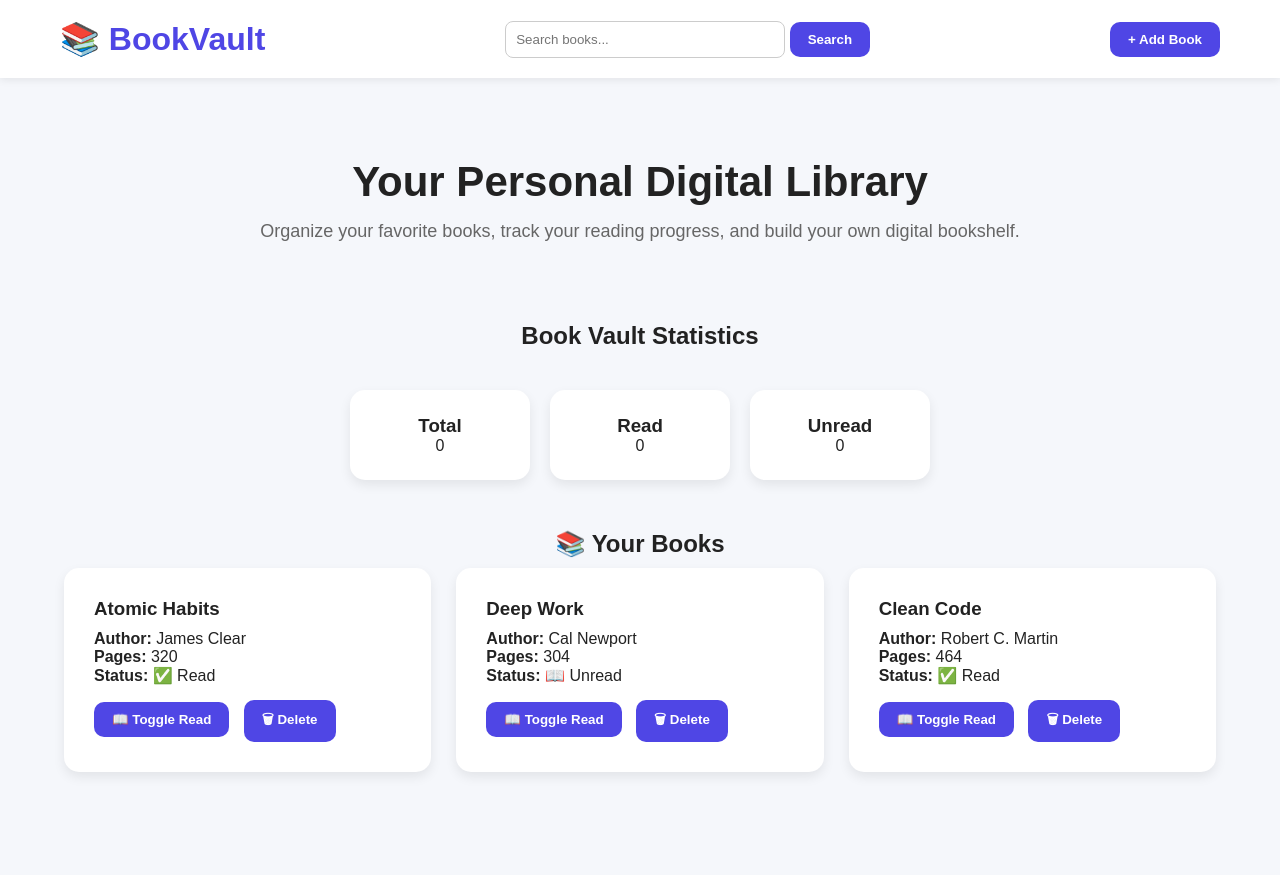
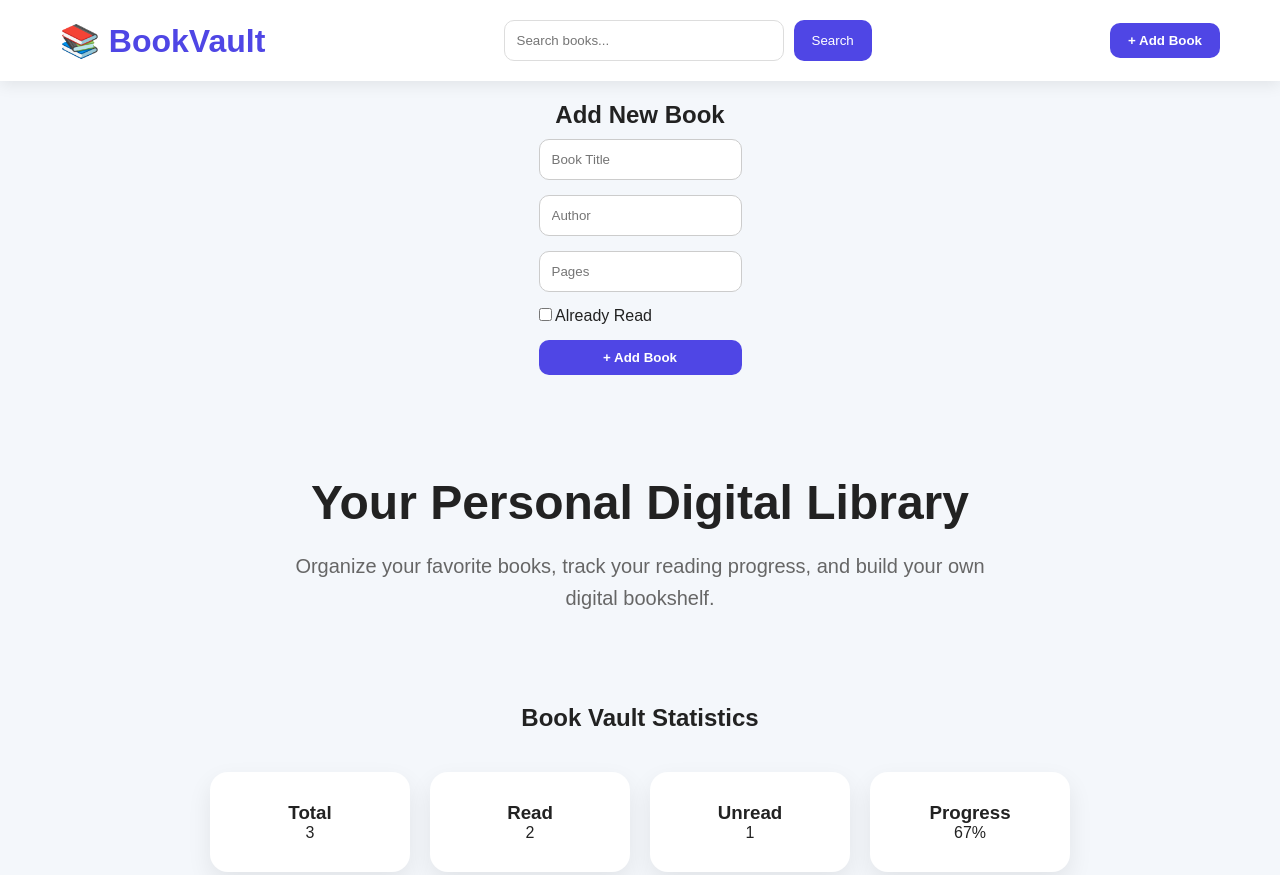
Before and after one commit to snehavyas-dev/BookVault, a plain HTML site: page project-1 BookVault/index.html in a window 1280 px wide. Shown: the top 875 px of the page. Before the commit the page ends 800 px from the top, so only its background shows below. Drawn offline with Linux system fonts and the light colour scheme.

Commit message:
Complete BookVault library application

```diff
--- a/project-1 BookVault/index.html
+++ b/project-1 BookVault/index.html
@@ -16,10 +16,39 @@
             <button>Search</button>
         </form>
 
-        <button class="add-btn">
-            + Add Book
-        </button>
+        <button class="open-form-btn" type="button">
+    + Add Book
+</button>
     </header>
+
+<section class="form-container">
+    <h2>Add New Book</h2>
+    <form id="book-form">
+        <input
+            type="text"
+            id="title"
+            placeholder="Book Title"
+            required
+        >
+        <input
+            type="text"
+            id="author"
+            placeholder="Author"
+            required
+        >
+        <input
+            type="number"
+            id="pages"
+            placeholder="Pages"
+            required
+        >
+        <label>
+            <input type="checkbox" id="read">
+            Already Read
+        </label>
+        <button class="submit-btn" type="submit">+ Add Book</button>
+    </form>
+</section>
 
     <main class="hero">
     <h2>Your Personal Digital Library</h2>
@@ -45,6 +74,10 @@
                 <h3>Unread</h3>
                 <p id="unread-count">0</p>
             </div>
+            <div class="stat-box progress">
+    <h3>Progress</h3>
+    <p id="progress-count">0%</p>
+</div>
         </div>
     </section>
 
--- a/project-1 BookVault/script.js
+++ b/project-1 BookVault/script.js
@@ -1,4 +1,12 @@
+// ==========================
+// BookVault
+// ==========================
+
 const myLibrary = [];
+
+// --------------------------
+// Book Constructor
+// --------------------------
 
 function Book(title, author, pages, read) {
     this.id = crypto.randomUUID();
@@ -8,20 +16,55 @@ function Book(title, author, pages, read) {
     this.read = read;
 }
 
+// --------------------------
+// Prototype Methods
+// --------------------------
+
+Book.prototype.toggleRead = function () {
+    this.read = !this.read;
+};
+
+// --------------------------
+// Add Book to Library
+// --------------------------
+
 function addBookToLibrary(title, author, pages, read) {
     const book = new Book(title, author, pages, read);
     myLibrary.push(book);
 }
 
+// --------------------------
+// Sample Books
+// --------------------------
+
 addBookToLibrary("Atomic Habits", "James Clear", 320, true);
 addBookToLibrary("Deep Work", "Cal Newport", 304, false);
 addBookToLibrary("Clean Code", "Robert C. Martin", 464, true);
 
-console.log(myLibrary);
+// --------------------------
+// DOM Elements
+// --------------------------
 
 const bookContainer = document.querySelector(".book-container");
 
+const bookForm = document.querySelector("#book-form");
+
+const titleInput = document.querySelector("#title");
+const authorInput = document.querySelector("#author");
+const pagesInput = document.querySelector("#pages");
+const readInput = document.querySelector("#read");
+
+const totalCount = document.querySelector("#total-count");
+const readCount = document.querySelector("#read-count");
+const unreadCount = document.querySelector("#unread-count");
+const progressCount = document.querySelector("#progress-count");
+
+// --------------------------
+// Display Books
+// --------------------------
+
 function displayBooks() {
+
     bookContainer.innerHTML = "";
 
     myLibrary.forEach((book) => {
@@ -29,37 +72,110 @@ function displayBooks() {
         const bookCard = document.createElement("div");
         bookCard.classList.add("book");
 
+        // Store unique id
+        bookCard.dataset.id = book.id;
+
         bookCard.innerHTML = `
-        <h3>${book.title}</h3>
-        <p><strong>Author:</strong> ${book.author}</p>
-        <p><strong>Pages:</strong> ${book.pages}</p>
-        <p><strong>Status:</strong> ${book.read ? "✅ Read" : "📖 Unread"}</p>
+            <h3>${book.title}</h3>
 
-        <button class="toggle-btn">📖 Toggle Read</button>
-        <button class="delete-btn">🗑 Delete</button>
+            <p><strong>Author:</strong> ${book.author}</p>
+
+            <p><strong>Pages:</strong> ${book.pages}</p>
+
+            <p><strong>Status:</strong> ${book.read ? "✅ Read" : "📖 Unread"
+            }</p>
+
+            <button class="toggle-btn">
+                📖 Toggle Read
+            </button>
+
+            <button class="delete-btn">
+                🗑 Delete
+            </button>
         `;
+
+        // Delete Button
 
         const deleteBtn = bookCard.querySelector(".delete-btn");
 
         deleteBtn.addEventListener("click", () => {
-            const index = myLibrary.findIndex((item) => item.id === book.id);
+
+            const index = myLibrary.findIndex(
+                item => item.id === book.id
+            );
+
             myLibrary.splice(index, 1);
+
             displayBooks();
+
         });
 
-        Book.prototype.toggleRead = function () {
-         this.read = !this.read;
-        };
+        // Toggle Button
 
         const toggleBtn = bookCard.querySelector(".toggle-btn");
 
         toggleBtn.addEventListener("click", () => {
-        book.toggleRead();
-        displayBooks();
+
+            book.toggleRead();
+
+            displayBooks();
+
         });
 
         bookContainer.appendChild(bookCard);
+
     });
+
+}
+updateStatistics();
+
+// --------------------------
+// Form Submit
+// --------------------------
+
+bookForm.addEventListener("submit", function (event) {
+
+    event.preventDefault();
+
+    const title = titleInput.value;
+    const author = authorInput.value;
+    const pages = Number(pagesInput.value);
+    const read = readInput.checked;
+
+    addBookToLibrary(title, author, pages, read);
+
+    displayBooks();
+
+    // Clear Form
+
+    bookForm.reset();
+
+});
+
+function updateStatistics() {
+
+    const totalBooks = myLibrary.length;
+    const readBooks = myLibrary.filter(book => book.read).length;
+    const unreadBooks = myLibrary.filter(book => !book.read).length;
+
+    totalCount.textContent = totalBooks;
+    readCount.textContent = readBooks;
+    unreadCount.textContent = unreadBooks;
+    readCount.textContent = myLibrary.filter(book => book.read).length;
+    unreadCount.textContent = myLibrary.filter(book => !book.read).length;
+
+    if (totalBooks === 0) {
+        progressCount.textContent = "0%";
+    } else {
+        const progress = Math.round((readBooks / totalBooks) * 100);
+        progressCount.textContent = `${progress}%`;
+    }
 }
 
+updateStatistics();
+
+// --------------------------
+// Initial Render
+// --------------------------
+
 displayBooks();
--- a/project-1 BookVault/style.css
+++ b/project-1 BookVault/style.css
@@ -1,8 +1,9 @@
 /* Here is css style  */
-body {
- font-family: Arial, Helvetica, sans-serif;
-    background-color: #f5f7fb;
-    color: #222;
+body{
+    margin:0;
+    font-family:Arial,Helvetica,sans-serif;
+    background:#f4f7fb;
+    color:#222;
 }
 
 * {
@@ -11,27 +12,45 @@ body {
     box-sizing: border-box;
 }
 
-header {
-    display: flex;
-    justify-content: space-between;
-    align-items: center;
-    padding: 20px 60px;
-    background-color: white;
-    box-shadow: 0 2px 8px rgba(0,0,0,0.08);
+header{
+    display:flex;
+    justify-content:space-between;
+    align-items:center;
+    padding:20px 60px;
+    background:#fff;
+    box-shadow:0 4px 15px rgba(0,0,0,.08);
+    position:sticky;
+    top:0;
+    z-index:100;
 }
 
 header h1 {
     color: #4f46e5;
 }
 
-input[type="search"] {
-    width: 280px;
-    padding: 10px;
-    border-radius: 8px;
-    border: 1px solid #ccc;
+.search-form{
+    display:flex;
+    gap:10px;
 }
 
-button {
+.search-form input{
+    width:280px;
+    padding:12px;
+    border:1px solid #ddd;
+    border-radius:10px;
+    outline:none;
+}
+
+.search-form button{
+    padding:12px 18px;
+    border:none;
+    border-radius:10px;
+    cursor:pointer;
+    background:#4f46e5;
+    color:white;
+}
+
+.open-form-btn {
     padding: 10px 18px;
     border: none;
     border-radius: 10px;
@@ -41,9 +60,69 @@ button {
     font-weight: bold;
 }
 
-button:hover{
+.open-form-btn:hover{
     transform:translateY(-2px);
     transition:.3s;
+}
+
+.form-container {
+    display: grid;
+  justify-content: center;
+  margin: 10px;
+}
+
+.form-container h2 {
+  text-align: center;
+  margin: 10px;
+}
+
+#book-form{
+    display:flex;
+    flex-direction:column;
+    gap:15px;
+}
+
+#book-form input{
+    padding:12px;
+    border-radius:10px;
+    border:1px solid #ccc;
+}
+
+.submit-btn {
+    padding: 10px 18px;
+    border: none;
+    border-radius: 10px;
+    cursor: pointer;
+    background-color: #4f46e5;
+    color: white;
+    font-weight: bold;
+}
+
+.submit-btn:hover{
+    transform:translateY(-2px);
+    transition:.3s;
+}
+
+.hero{
+    text-align:center;
+    padding:90px 20px;
+}
+
+.hero h2{
+    font-size:48px;
+    margin-bottom:20px;
+}
+
+.hero p{
+    font-size:20px;
+    color:#666;
+    max-width:700px;
+    margin:auto;
+    line-height:1.6;
+}
+
+.statistics h2{
+    text-align:center;
 }
 
 .stats-grid{
@@ -55,36 +134,27 @@ button:hover{
 
 .stat-box{
     background:white;
-    padding:25px;
-    width:180px;
+    padding:30px;
+    width:200px;
+    border-radius:18px;
     text-align:center;
-    border-radius:15px;
-    box-shadow:0 5px 12px rgba(0,0,0,.08);
+    box-shadow:0 10px 25px rgba(0,0,0,.08);
+    transition:.3s;
 }
 
-.statistics h2{
-    text-align:center;
+.stat-box:hover{
+    transform:translateY(-8px);
+}
+
+.books{
+    display:grid;
+    margin-bottom: 25px;
 }
 
 .books h2 {
     text-align: center;
     margin: 10px;
-}
-
-.book{
-    background:white;
-    padding:30px;
-    border-radius:15px;
-    box-shadow:0 5px 12px rgba(0,0,0,.08);
-}
-
-.book h3{
-    margin-bottom:10px;
-}
-
-.book:hover{
-    transform:translateY(-5px);
-    transition:.3s;
+    margin-bottom: 25px;
 }
 
 .book-container{
@@ -97,36 +167,76 @@ button:hover{
     margin:auto;
 }
 
+.book{
+    background:white;
+    border-radius:18px;
+    padding:25px;
+    box-shadow:0 10px 20px rgba(0,0,0,.08);
+    transition:.3s;
+}
+
+.book:hover{
+    transform:translateY(-8px);
+}
+
+.book p{
+    margin:10px 0;
+    color:#555;
+}
+
+.book h3{
+    margin-bottom:15px;
+    color:#4f46e5;
+}
+
 .book button{
     margin-top:15px;
-    margin-right:10px;
+    padding:10px 16px;
+    border:none;
+    border-radius:10px;
+    cursor:pointer;
+    transition:.3s;
+}
+
+.toggle-btn{
+    background:#22c55e;
+    color:white;
+}
+
+.delete-btn{
+    background:#ef4444;
+    color:white;
+}
+
+.book button:hover{
+    transform:scale(1.05);
 }
 
 main{
     padding:40px;
 }
 
-.hero{
-    text-align:center;
-    padding:80px 20px;
+@media(max-width:900px){
+
+header{
+    flex-direction:column;
+    gap:20px;
+}
+
+.stats-grid{
+    flex-wrap:wrap;
+}
+
+.book-container{
+    grid-template-columns:1fr;
+}
+
+.form-container{
+    width:90%;
 }
 
 .hero h2{
-    font-size:42px;
-    margin-bottom:15px;
+    font-size:34px;
 }
 
-.hero p{
-    font-size:18px;
-    color:#666;
 }
-
-.container{
-    width:90%;
-    max-width:1200px;
-    margin:auto;
-}
-
-.books{
-    display:grid;
-}
```
